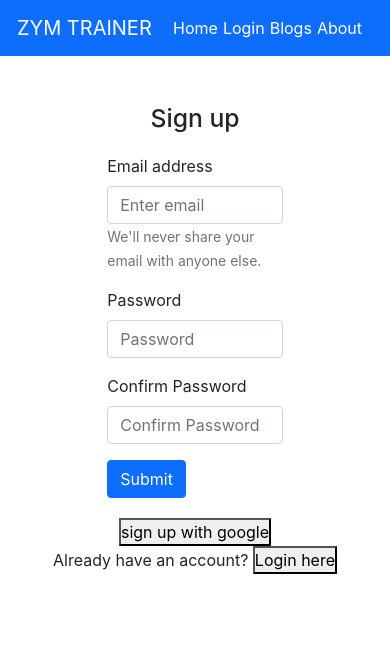
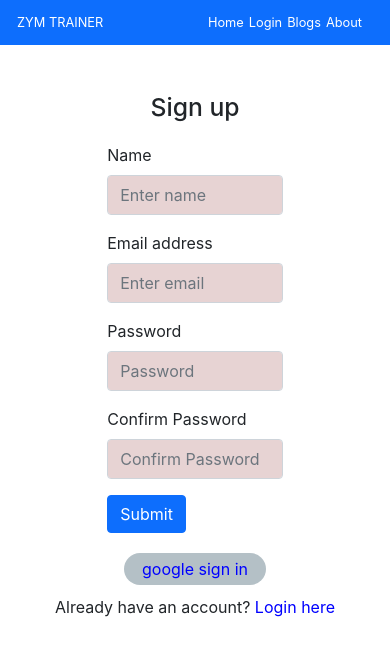
Before and after one commit to Asadullah246/Gym-Trainer, a React (Create React App) app: page /signup in a window 390 px wide. Shown: the top 656 px of the page. Built offline with nearby package versions, Linux system fonts and the light colour scheme; no server answers.

Commit message:
login error solved

```diff
--- a/src/App.js
+++ b/src/App.js
@@ -11,16 +11,11 @@ import Home from './Components/Home/Home';
 import Signup from './Components/Signup/Signup';
 import Login from './Components/Login/Login';
 
-export const MyContext = createContext();
-
-
-
 function App() {
-  const [userData, setUserData] = useState([]);
 
   return (
 
-    <MyContext.Provider value={[userData, setUserData]}>
+
       <div className="App">
 
       <Navber></Navber>
@@ -40,7 +35,7 @@ function App() {
 
 
     </div>
-    </MyContext.Provider>
+
   );
 
 }
--- a/src/Components/About/About.js
+++ b/src/Components/About/About.js
@@ -9,7 +9,7 @@ const About = () => {
             <img className='mypic' src={logo} alt="" />
             </div>
             <div className='details'>
-                <h3 className='mt-5 mb-3'>Hellow guys, I am Asadullah</h3>
+                <h3 className='mt-5 mb-3'>Hellow, I am Asadullah</h3>
                 <p className='text-start'>I am going to tell something about me and my aim. Currently I am student and I read in BSc. Beside that, I am learning Web development. I want to be an expert programmer and I am going to my aim. I work hard reach to my destination. I hope I can touch this. I am developing my skills on some special Programming languages like C, PYTHON and JAVASCRIPT. I want to give services to the world famous organization like Google Apple etc. So I am going to next days with the preparaion and the preparation is to reach my goal. </p>
             </div>
 
--- a/src/Components/Checkout/Checkout.css
+++ b/src/Components/Checkout/Checkout.css
@@ -1,4 +1,3 @@
-
 
 .package-details{
     width: 530px;
--- a/src/Components/Checkout/Checkout.js
+++ b/src/Components/Checkout/Checkout.js
@@ -1,7 +1,6 @@
 import React, { useEffect, useState } from 'react';
 import { Button, Form } from 'react-bootstrap';
 import { useParams } from 'react-router-dom';
-import useUser from '../useHook';
 import "./Checkout.css"
 
 const Checkout = () => {
@@ -26,6 +25,7 @@ const Checkout = () => {
         <div>
 
             <div className='checkout-div'>
+                <h3 className='text-center fw-bold mt-5'>Package details</h3>
                 {
                     data2.map(data => {
                         if (data.id === id) {
@@ -39,7 +39,8 @@ const Checkout = () => {
 
                         }
                     })
-            }
+                }
+                <h5 className='text-center mt-4 mb-3'>Please fill up the form</h5>
 
             <Form className='form-div' onSubmit={handleSubmit}>
   <Form.Group className="mb-3" controlId="formBasicEmail">
--- a/src/Components/Home/Home.css
+++ b/src/Components/Home/Home.css
@@ -3,7 +3,7 @@
     background-image: url(../../../public/banner.png);
     background-repeat: no-repeat;
     width: 100%;
-    height: 500px;
+    height: 600px;
     background-size: 100% 100%;
     background-position: center;
     display: flex;
--- a/src/Components/Login/Login.css
+++ b/src/Components/Login/Login.css
@@ -3,3 +3,21 @@ form{
     width: 45vw;
     margin: 20px auto;
 }
+.sign-btn{
+    border: none;
+    background-color: white;
+    color: blue;
+}
+.googleSignIn{
+    border: none;
+    background-color: rgba(157, 173, 180, 0.76);
+    padding: 4px 18px;
+    border-radius: 16px;
+    color: blue;
+    margin-bottom: 10px;
+    transition: ease-in-out .2s;
+}
+.googleSignIn:hover{
+    background-color: rgb(136, 161, 172);
+    color: white;
+}
--- a/src/Components/Login/Login.js
+++ b/src/Components/Login/Login.js
@@ -1,15 +1,12 @@
+import { GoogleAuthProvider, signInWithPopup } from 'firebase/auth';
 import React, { useContext } from 'react';
 import { Button, Form } from 'react-bootstrap';
 import { useSignInWithEmailAndPassword } from 'react-firebase-hooks/auth';
 import { useLocation, useNavigate } from 'react-router-dom';
-import { MyContext } from '../../App';
 import { auth } from '../../Firebase.init';
-// import { MyContext } from '../App';
-// import { auth } from '../Firebase.init';
 import "./Login.css"
 
 const Login = () => {
-const [userData, setUserData]=useContext(MyContext)
 
   const navigate = useNavigate()
   const navigateSignup = (e) => {
@@ -38,12 +35,21 @@ const [userData, setUserData]=useContext(MyContext)
     const password = event.target.password.value;
     console.log(email, password);
     await signInWithEmailAndPassword(email, password)
+  }
+  // console.log(error);
+  // console.log(user);
 
-
+  const provider = new GoogleAuthProvider();
+  const signInWithGoogle = (e) => {
+    e.preventDefault()
+    signInWithPopup(auth, provider)
+      .then(result => {
+        console.log(result.user)})
+        .catch(err => {
+          console.log(err.message);
+        })
 
   }
-  console.log(error);
-  console.log(user);
 
     return (
       <>
@@ -52,27 +58,24 @@ const [userData, setUserData]=useContext(MyContext)
             <Form onSubmit={handleLogin}>
   <Form.Group className="mb-3" controlId="formBasicEmail">
     <Form.Label>Email address</Form.Label>
-    <Form.Control type="email" name='email' placeholder="Enter email" required/>
-    <Form.Text className="text-muted">
-      We'll never share your email with anyone else.
-    </Form.Text>
+    <Form.Control className='input-tag' type="email" name='email' placeholder="Enter email" required/>
+
   </Form.Group>
 
   <Form.Group className="mb-3" controlId="formBasicPassword">
     <Form.Label>Password</Form.Label>
-    <Form.Control type="password" name='password' placeholder="Password" required/>
+    <Form.Control type="password" className='input-tag' name='password' placeholder="Password" required/>
   </Form.Group>
   {/* <Form.Group className="mb-3" controlId="formBasicCheckbox">
     <Form.Check type="checkbox" label="Check me out" />
           </Form.Group> */}
-          <p>{errorText}</p>
-          <p>{user ? user.name : "out"}</p>
-          <p></p>
+
   <Button variant="primary" type="submit" value='login'>
     Submit
   </Button>
         </Form>
-        <p>Don't have an account? <button onClick={navigateSignup} className='signup-btn'>Sign up here</button></p>
+        <button onClick={signInWithGoogle} className="googleSignIn">Google sign in</button>
+        <p>Don't have an account?  <button onClick={navigateSignup} className='sign-btn'>Sign up</button></p>
 
         </>
     );
--- a/src/Components/Navber/Navber.css
+++ b/src/Components/Navber/Navber.css
@@ -24,5 +24,14 @@ nav a:hover{
 @media screen and (max-width: 576px){
     nav a{
         margin-left: 5px;
+        font-size: .8em;
+    }
+    .navbar-heading{
+        font-size: .8em;
+    }
+    .signOut-button{
+        font-size: .8em;
+        margin-left: 5px;
+
     }
 }
--- a/src/Components/Navber/Navber.js
+++ b/src/Components/Navber/Navber.js
@@ -12,7 +12,7 @@ const Navber = () => {
         <div>
               <Navbar bg="primary" variant="dark">
     <Container>
-    <Navbar.Brand href="/home">ZYM TRAINER</Navbar.Brand>
+    <Navbar.Brand href="/home" className='navbar-heading'>ZYM TRAINER</Navbar.Brand>
     <Nav className="me-3">
 
                         <NavLink to="/home">Home</NavLink>
--- a/src/Components/Signup/Signup.js
+++ b/src/Components/Signup/Signup.js
@@ -1,51 +1,16 @@
-import React, { useRef, useState } from 'react';
+import React, { useState } from 'react';
 import { Button, Form } from 'react-bootstrap';
 import "./Signup.css"
 import { useAuthState, useCreateUserWithEmailAndPassword } from 'react-firebase-hooks/auth';
-// import { auth } from '../../../Firebase.init';
-import { async } from '@firebase/util';
 import { useNavigate } from 'react-router-dom';
 import { createUserWithEmailAndPassword, GoogleAuthProvider, signInWithPopup } from 'firebase/auth';
 import { auth } from '../../Firebase.init';
 
 const Signup = () => {
-    // const navigate=useNavigate()
-
   const navigateLogin = e => {
     e.preventDefault();
+    navigate('/login');
   }
-  // const [user, setUser] = useAuthState(auth)
-
-  // const [error, setError]=useState("")
-  // //   const [
-  // //       createUserWithEmailAndPassword,
-  // //       user2,
-  // //       loading, error
-  // // ] = useCreateUserWithEmailAndPassword(auth);
-
-  //   const emailRef=useRef('')
-  //   const passwordRef=useRef('')
-  // // const confirmPasswordRef = useRef('')
-  // const email = emailRef.current.value;
-  //       const password = passwordRef.current.value;
-  // // const confirmPassword = confirmPasswordRef.current.value;
-  // const [createUserWithEmailAndPassword, user2] = useCreateUserWithEmailAndPassword(auth)
-
-
-
-
-  //   const handleSubmit =event => {
-  //       event.preventDefault();
-  //       createUserWithEmailAndPassword( email, password)
-  //       // .then((result) => {
-  //       //   // setUser(result.user)
-  //       //   console.log(result.user);
-  //       // })
-  //       // .catch((error) => {
-  //       //   setError(error.message)
-  //       // })
-
-  // }
   const [email, setEmail] = useState('');
     const [password, setPassword] = useState('');
     const [confirmPassword, setConfirmPassword] = useState('');
@@ -67,7 +32,7 @@ const Signup = () => {
     }
 
     if(user){
-        navigate('/login');
+        navigate('/');
     }
 
     const handleSubmit = event =>{
@@ -90,6 +55,7 @@ const Signup = () => {
     e.preventDefault()
     signInWithPopup(auth, provider)
       .then(result => {
+        navigate('/')
         console.log(result.user)})
         .catch(err => {
           console.log(err.message);
@@ -102,34 +68,38 @@ const Signup = () => {
             <h2 className='text center mt-5 mb-3'>Sign up</h2>
              <Form onSubmit={handleSubmit}>
   <Form.Group className="mb-3" controlId="formBasicEmail">
+    <Form.Label>Name</Form.Label>
+    <Form.Control onBlur={handleEmailBlur} type="text" className='input-tag' placeholder="Enter name" required/>
+
+          </Form.Group>
+  <Form.Group className="mb-3" controlId="formBasicEmail">
     <Form.Label>Email address</Form.Label>
-    <Form.Control onBlur={handleEmailBlur} type="email" placeholder="Enter email" required/>
-    <Form.Text className="text-muted">
-      We'll never share your email with anyone else.
-    </Form.Text>
-  </Form.Group>
+    <Form.Control onBlur={handleEmailBlur} type="email" className='input-tag' placeholder="Enter email" required/>
+
+          </Form.Group>
+
 
   <Form.Group className="mb-3" controlId="formBasicPassword">
     <Form.Label>Password</Form.Label>
-    <Form.Control onBlur={handlePasswordBlur} type="password" placeholder="Password" required/>
+    <Form.Control onBlur={handlePasswordBlur} type="password" className='input-tag' placeholder="Password" required/>
   </Form.Group>
   <Form.Group className="mb-3" controlId="formBasicPassword">
     <Form.Label>Confirm Password</Form.Label>
-    <Form.Control onBlur={handleConfirmPasswordBlur} type="password" placeholder="Confirm Password" required/>
+    <Form.Control onBlur={handleConfirmPasswordBlur} type="password" className='input-tag' placeholder="Confirm Password" required/>
   </Form.Group>
 
   {/* <Form.Group className="mb-3" controlId="formBasicCheckbox">
     <Form.Check type="checkbox" label="Check me out" />
                 </Form.Group> */}
-          {/* <p>{ error?.message}</p> */}
+
           <p>{error} </p>
   <Button variant="primary" type="submit" value='sign up'>
     Submit
   </Button>
         </Form>
-        <button onClick={signInWithGoogle}>sign up with google</button>
+        <button onClick={signInWithGoogle} className="googleSignIn">google sign in</button>
 
-            <p>Already have an account? <button onClick={navigateLogin}>Login here</button></p>
+            <p>Already have an account? <button onClick={navigateLogin} className="sign-btn">Login here</button></p>
 
         </div>
     );
```
